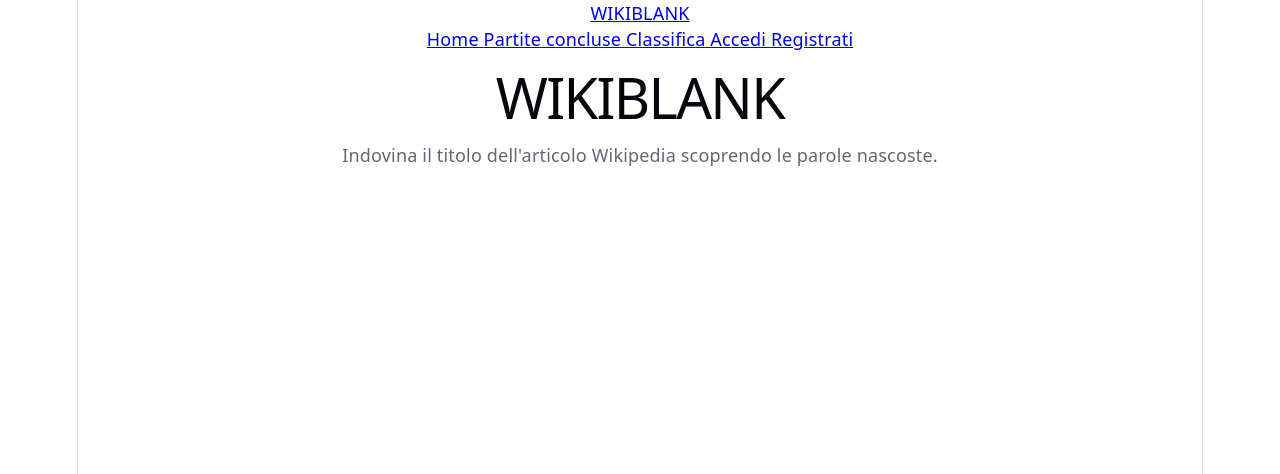
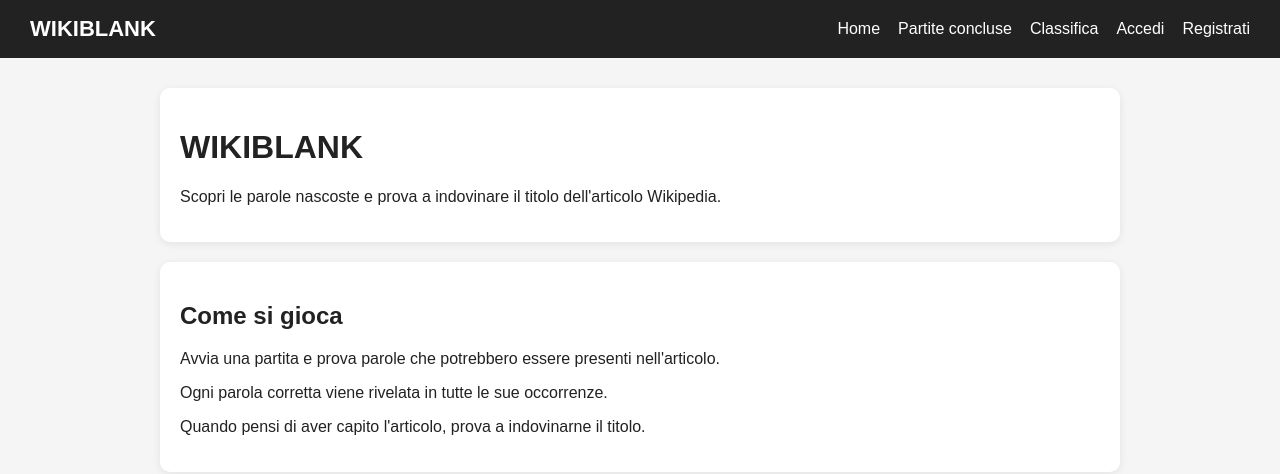
Before and after one commit to RobertaBenedux24/WIKIBLANK, a React app in the folder frontend/: page / in a window 1280 px wide. Shown: the top 474 px of the page. Built offline with nearby package versions, Linux system fonts and the light colour scheme; the HTML template or start-up script is replaced by a standard one.

Commit message:
parte grafica

```diff
--- a/frontend/src/App.css
+++ b/frontend/src/App.css
@@ -0,0 +1,90 @@
+.navbar {
+    display: flex;
+    justify-content: space-between;
+    align-items: center;
+    padding: 16px 30px;
+    background: #222;
+    color: white;
+}
+
+.navbar-logo {
+    font-size: 22px;
+    font-weight: bold;
+}
+
+.navbar-links {
+    display: flex;
+    align-items: center;
+    gap: 18px;
+}
+
+.navbar a:hover {
+    text-decoration: underline;
+}
+
+.navbar button {
+    border: none;
+    padding: 8px 14px;
+    border-radius: 6px;
+    cursor: pointer;
+}
+
+.page {
+    max-width: 1000px;
+    margin: 0 auto;
+    padding: 30px 20px;
+}
+
+.card {
+    background: white;
+    border-radius: 10px;
+    padding: 20px;
+    margin-bottom: 20px;
+    box-shadow: 0 2px 8px rgba(0, 0, 0, 0.08);
+}
+
+.form-group {
+    display: flex;
+    flex-direction: column;
+    gap: 6px;
+    margin-bottom: 16px;
+}
+
+.form-group input {
+    padding: 10px;
+    border: 1px solid #ccc;
+    border-radius: 6px;
+}
+
+.primary-button {
+    border: none;
+    padding: 10px 18px;
+    border-radius: 6px;
+    cursor: pointer;
+    font-weight: bold;
+}
+
+.secondary-button {
+    border: 1px solid #ccc;
+    padding: 10px 18px;
+    border-radius: 6px;
+    cursor: pointer;
+}
+
+.error-message {
+    margin-top: 12px;
+}
+
+.success-message {
+    margin-top: 12px;
+}
+
+.game-text {
+    background: white;
+    padding: 24px;
+    border-radius: 10px;
+    line-height: 1.8;
+    white-space: pre-wrap;
+    word-break: break-word;
+    box-shadow: 0 2px 8px rgba(0, 0, 0, 0.08);
+}
--- a/frontend/src/App.jsx
+++ b/frontend/src/App.jsx
@@ -1,5 +1,6 @@
 import { Routes, Route } from "react-router-dom";
 
+import "./App.css";
 import Navbar from "./components/Navbar";
 
 import Home from "./pages/Home";
--- a/frontend/src/components/Navbar.jsx
+++ b/frontend/src/components/Navbar.jsx
@@ -14,17 +14,23 @@
     };
 
     return (
-        <nav>
-            <Link to="/">WIKIBLANK</Link>
+        <nav className="navbar">
 
-            <div>
-                <Link to="/">Home </Link>
+            <Link to="/" className="navbar-logo">
+            WIKIBLANK </Link>
+
+        <div className="navbar-links">
+
+            <Link to="/"> Home </Link>
+
             <Link to="/completed-games"> Partite concluse </Link>
+
             <Link to="/classification"> Classifica </Link>
 
             {!token && (
                 <>
                     <Link to="/login"> Accedi </Link>
+
                     <Link to="/register"> Registrati </Link>
                 </>
             )}
@@ -32,7 +38,9 @@
             {token && (
                 <>
                     <Link to="/play"> Gioca </Link>
+
                     <Link to="/games"> Le mie partite </Link>
+
                     <Link to="/profile"> Profilo </Link>
 
                     {user && (
@@ -41,11 +49,10 @@
                         </span>
                     )}
 
-                        <button onClick={handleLogout}>
-                            Logout
-                        </button>
+                    <button onClick={handleLogout}> Logout </button>
                 </>
             )}
+
         </div>
     </nav>
 );
--- a/frontend/src/index.css
+++ b/frontend/src/index.css
@@ -1,111 +1,26 @@
-:root {
-  --text: #6b6375;
-  --text-h: #08060d;
-  --bg: #fff;
-  --border: #e5e4e7;
-  --code-bg: #f4f3ec;
-  --accent: #aa3bff;
-  --accent-bg: rgba(170, 59, 255, 0.1);
-  --accent-border: rgba(170, 59, 255, 0.5);
-  --social-bg: rgba(244, 243, 236, 0.5);
-  --shadow:
-    rgba(0, 0, 0, 0.1) 0 10px 15px -3px, rgba(0, 0, 0, 0.05) 0 4px 6px -2px;
-
-  --sans: system-ui, 'Segoe UI', Roboto, sans-serif;
-  --heading: system-ui, 'Segoe UI', Roboto, sans-serif;
-  --mono: ui-monospace, Consolas, monospace;
-
-  font: 18px/145% var(--sans);
-  letter-spacing: 0.18px;
-  color-scheme: light dark;
-  color: var(--text);
-  background: var(--bg);
-  font-synthesis: none;
-  text-rendering: optimizeLegibility;
-  -webkit-font-smoothing: antialiased;
-  -moz-osx-font-smoothing: grayscale;
-
-  @media (max-width: 1024px) {
-    font-size: 16px;
-  }
-}
-
-@media (prefers-color-scheme: dark) {
-  :root {
-    --text: #9ca3af;
-    --text-h: #f3f4f6;
-    --bg: #16171d;
-    --border: #2e303a;
-    --code-bg: #1f2028;
-    --accent: #c084fc;
-    --accent-bg: rgba(192, 132, 252, 0.15);
-    --accent-border: rgba(192, 132, 252, 0.5);
-    --social-bg: rgba(47, 48, 58, 0.5);
-    --shadow:
-      rgba(0, 0, 0, 0.4) 0 10px 15px -3px, rgba(0, 0, 0, 0.25) 0 4px 6px -2px;
-  }
-
-  #social .button-icon {
-    filter: invert(1) brightness(2);
-  }
+* {
+    box-sizing: border-box;
 }
 
 body {
-  margin: 0;
+    margin: 0;
+    font-family: Arial, Helvetica, sans-serif;
+    background: #f5f5f5;
+    color: #222;
 }
 
-#root {
-  width: 1126px;
-  max-width: 100%;
-  margin: 0 auto;
-  text-align: center;
-  border-inline: 1px solid var(--border);
-  min-height: 100svh;
-  display: flex;
-  flex-direction: column;
-  box-sizing: border-box;
+a {
+    text-decoration: none;
+    color: inherit;
 }
 
-h1,
-h2 {
-  font-family: var(--heading);
-  font-weight: 500;
-  color: var(--text-h);
+button,
+input {
+    font: inherit;
 }
 
-h1 {
-  font-size: 56px;
-  letter-spacing: -1.68px;
-  margin: 32px 0;
-  @media (max-width: 1024px) {
-    font-size: 36px;
-    margin: 20px 0;
-  }
+main {
+    max-width: 1100px;
+    margin: 0 auto;
+    padding: 30px 20px;
 }
-h2 {
-  font-size: 24px;
-  line-height: 118%;
-  letter-spacing: -0.24px;
-  margin: 0 0 8px;
-  @media (max-width: 1024px) {
-    font-size: 20px;
-  }
-}
-p {
-  margin: 0;
-}
-
-code,
-.counter {
-  font-family: var(--mono);
-  display: inline-flex;
-  border-radius: 4px;
-  color: var(--text-h);
-}
-
-code {
-  font-size: 15px;
-  line-height: 135%;
-  padding: 4px 8px;
-  background: var(--code-bg);
-}
--- a/frontend/src/pages/Game.jsx
+++ b/frontend/src/pages/Game.jsx
@@ -132,7 +132,7 @@
     }
 
     return (
-        <div>
+        <div className="page">
 
             <h1>WIKIBLANK</h1>
 
@@ -146,7 +146,7 @@
 
             <h2>Articolo</h2>
 
-            <div>
+            <div className="game-text">
                 {game.masked_text}
             </div>
 
--- a/frontend/src/pages/Home.jsx
+++ b/frontend/src/pages/Home.jsx
@@ -1,12 +1,35 @@
 function Home() {
     return (
-        <div>
-            <h1>WIKIBLANK</h1>
+        <div className="page">
 
-            <p>
-                Indovina il titolo dell'articolo Wikipedia
-                scoprendo le parole nascoste.
-            </p>
+            <div className="card">
+                <h1>WIKIBLANK</h1>
+
+                <p>
+                    Scopri le parole nascoste e prova a
+                    indovinare il titolo dell'articolo Wikipedia.
+                </p>
+            </div>
+
+            <div className="card">
+                <h2>Come si gioca</h2>
+
+                <p>
+                    Avvia una partita e prova parole che
+                    potrebbero essere presenti nell'articolo.
+                </p>
+
+                <p>
+                    Ogni parola corretta viene rivelata in
+                    tutte le sue occorrenze.
+                </p>
+
+                <p>
+                    Quando pensi di aver capito l'articolo,
+                    prova a indovinarne il titolo.
+                </p>
+            </div>
+
         </div>
     );
 }
```
Lines whose indentation alone changed are shown as unchanged.
